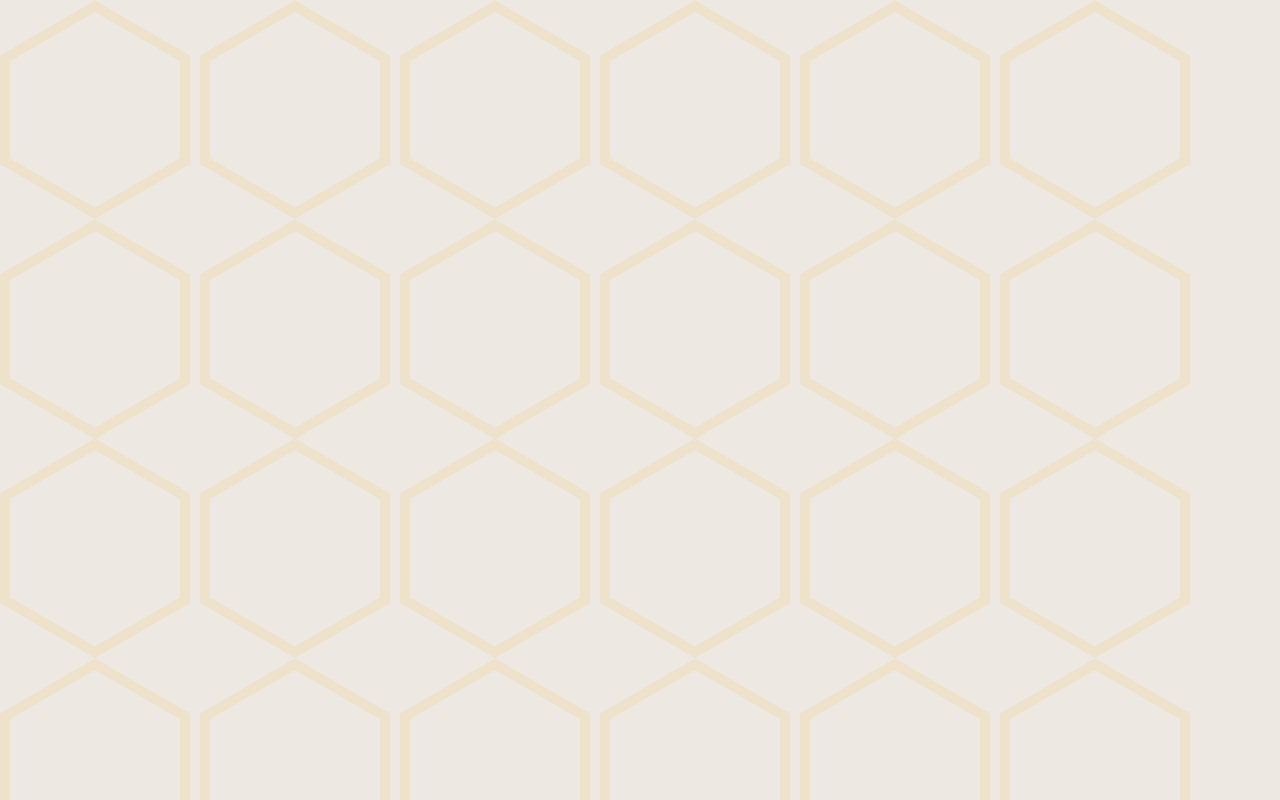
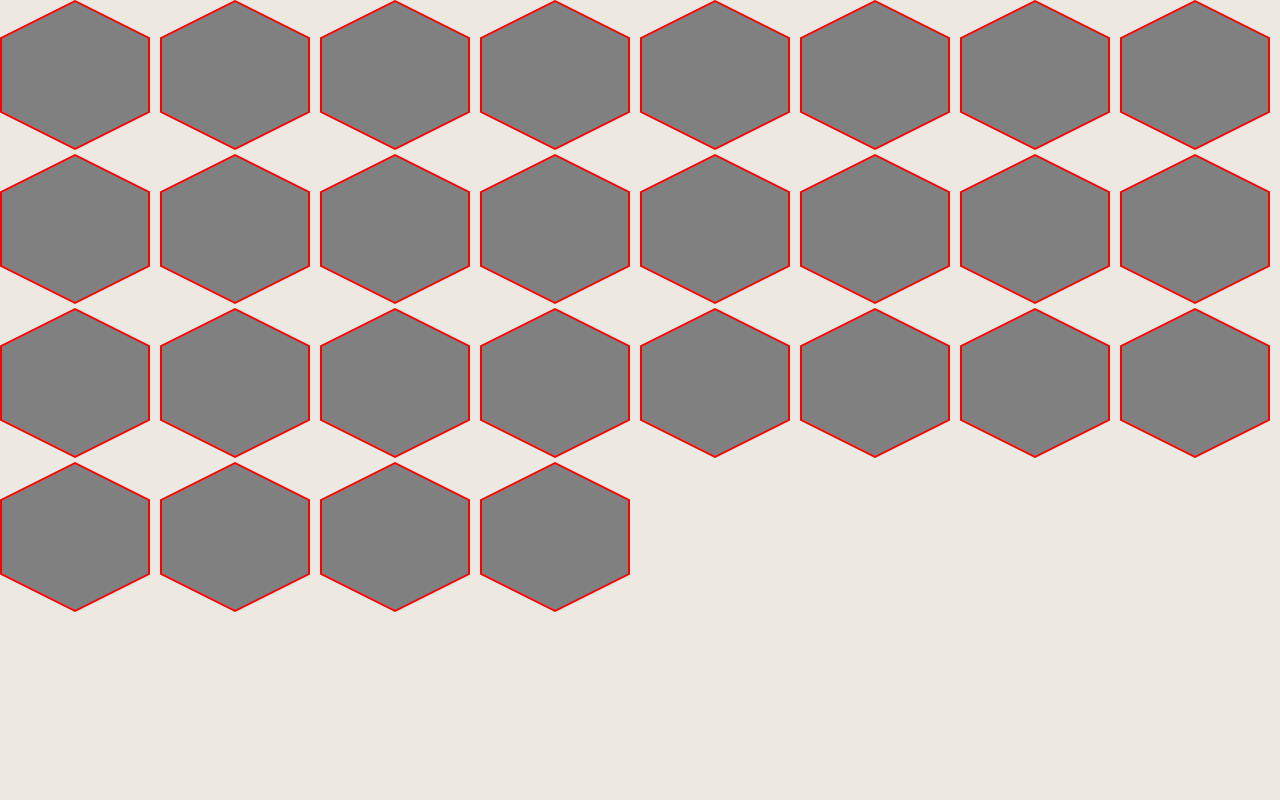
Before and after one commit to Humteria/booking-hive-frontend, an Angular app: page / in a window 1280 px wide. Shown: the top 800 px of the page. Built offline with nearby package versions, Linux system fonts and the light colour scheme.

Commit message:
hex clean way in code

```diff
--- a/src/app/home/home.component.html
+++ b/src/app/home/home.component.html
@@ -1,5 +1,5 @@
 <div class="main">
-    <div class="container">
-      <div *ngFor="let n of numSequence(50)"></div>
-    </div>
+  <div class="hex" *ngFor="let n of numSequence(28)">
+    <div></div>
   </div>
+</div>
--- a/src/app/home/home.component.scss
+++ b/src/app/home/home.component.scss
@@ -1,86 +1,24 @@
-/* .main {
-  display: flex;
-  --s: 100px;
-  --m: 4px;
-  --f: calc(1.732 * var(--s) + 4 * var(--m) - 1px);
+.main {
 }
+.hex {
+  display: inline-block;
+  position: relative;
+  width: 150px;
+  height: 150px;
+  background: red;
+  box-sizing: border-box;
+  -webkit-clip-path: polygon(50% 0%, 100% 25%, 100% 75%, 50% 100%, 0% 75%, 0% 25%);
+    clip-path: polygon(50% 0%, 100% 25%, 100% 75%, 50% 100%, 0% 75%, 0% 25%);
+    margin-right: 10px;
+}
+.hex div {
+  background-color: grey;
+  position: absolute;
+  top: 2px; /* equal to border thickness */
+  left: 2px; /* equal to border thickness */
+  width: 146px; /* container height - (border thickness * 2) */
+  height: 146px; /* container height - (border thickness * 2) */
+  -webkit-clip-path: polygon(50% 0%, 100% 25%, 100% 75%, 50% 100%, 0% 75%, 0% 25%);
+  clip-path: polygon(50% 0%, 100% 25%, 100% 75%, 50% 100%, 0% 75%, 0% 25%);
 
-.container {
-  font-size: 0;
 }
-
-.container div {
-  width: var(--s);
-  margin: var(--m);
-  height: calc(var(--s) * 1.1547);
-  display: inline-block;
-  font-size: initial;
-  clip-path: polygon(0% 25%, 0% 75%, 50% 100%, 100% 75%, 100% 25%, 50% 0%);
-  background-color: #ffb30e;
-  opacity: 0.5;
-  margin-bottom: calc(var(--m) - var(--s) * 0.2885);
-}
-.container div:nth-child(2) {
-  background-color: grey;
-}
-.container::before {
-  content: "";
-  width: calc(var(--s) / 2 + var(--m));
-  float: left;
-  height: 120%;
-  shape-outside: repeating-linear-gradient(
-    #0000 0 calc(var(--f) - 3px),
-    #000 0 var(--f)
-  );
-}
- */
-.main {
-  display: flex;
-  --s: 100px;
-  --m: 4px;
-  --f: calc(1.732 * var(--s) + 4 * var(--m) - 1px);
-  opacity: 0.1;
-}
-
-.container {
-  font-size: 0;
-}
-.container div {
-  position: relative;
-  width: 190px;
-  height: 109.7px;
-  background-color: #ede8e2;
-  margin: 54.85px 0;
-  border-left: solid 10px #ffb30e;
-  border-right: solid 10px #ffb30e;
-  display: inline-block;
-  margin-right: 10px;
-}
-.container div:before,
-.container div:after {
-  content: "";
-  position: absolute;
-  z-index: 1;
-  width: 134.35px;
-  height: 134.35px;
-  -webkit-transform: scaleY(0.5774) rotate(-45deg);
-  -ms-transform: scaleY(0.5774) rotate(-45deg);
-  transform: scaleY(0.5774) rotate(-45deg);
-  background-color: inherit;
-  left: 17.8249px;
-}
-.container div:before {
-  top: -67.1751px;
-  border-top: solid 14.1421px #ffb30e;
-  border-right: solid 14.1421px #ffb30e;
-}
-.container div:after {
-  bottom: -67.1751px;
-  border-bottom: solid 14.1421px #ffb30e;
-  border-left: solid 14.1421px #ffb30e;
-}
-*,
-*:before,
-*:after {
-  box-sizing: border-box;
-}
```
